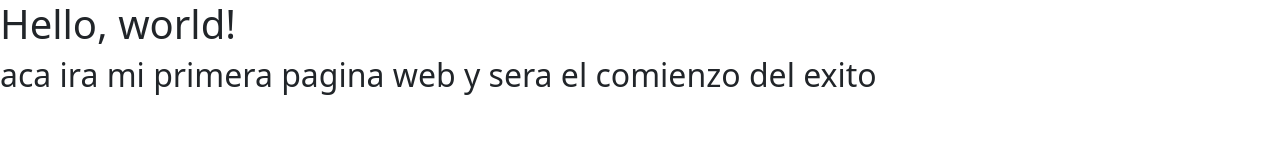
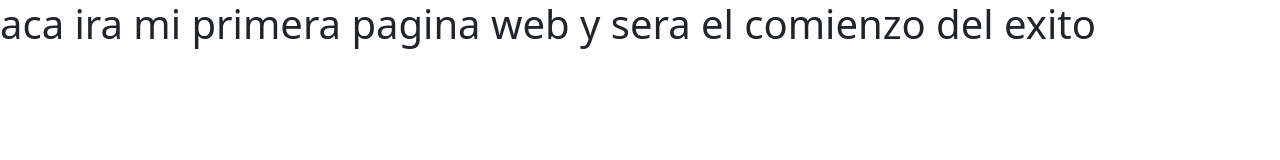
Before and after one commit to CarlosZumaran/carloszumaran.github.io, a plain HTML site: page index.html in a window 1280 px wide. Drawn offline with nearby package versions, Linux system fonts and the light colour scheme.

Commit message:
primeros cambios

```diff
--- a/index.html
+++ b/index.html
@@ -7,8 +7,7 @@
     <link href="https://cdn.jsdelivr.net/npm/bootstrap@5.3.0-alpha3/dist/css/bootstrap.min.css" rel="stylesheet" integrity="sha384-KK94CHFLLe+nY2dmCWGMq91rCGa5gtU4mk92HdvYe+M/SXH301p5ILy+dN9+nJOZ" crossorigin="anonymous">
   </head>
   <body>
-    <h1>Hello, world!</h1>
-    <h2> aca ira mi primera pagina web y sera el comienzo del exito</h2>
+    <h1>aca ira mi primera pagina web y sera el comienzo del exito</h1>
     <script src="https://cdn.jsdelivr.net/npm/bootstrap@5.3.0-alpha3/dist/js/bootstrap.bundle.min.js" integrity="sha384-ENjdO4Dr2bkBIFxQpeoTz1HIcje39Wm4jDKdf19U8gI4ddQ3GYNS7NTKfAdVQSZe" crossorigin="anonymous"></script>
   </body>
 </html>
```
